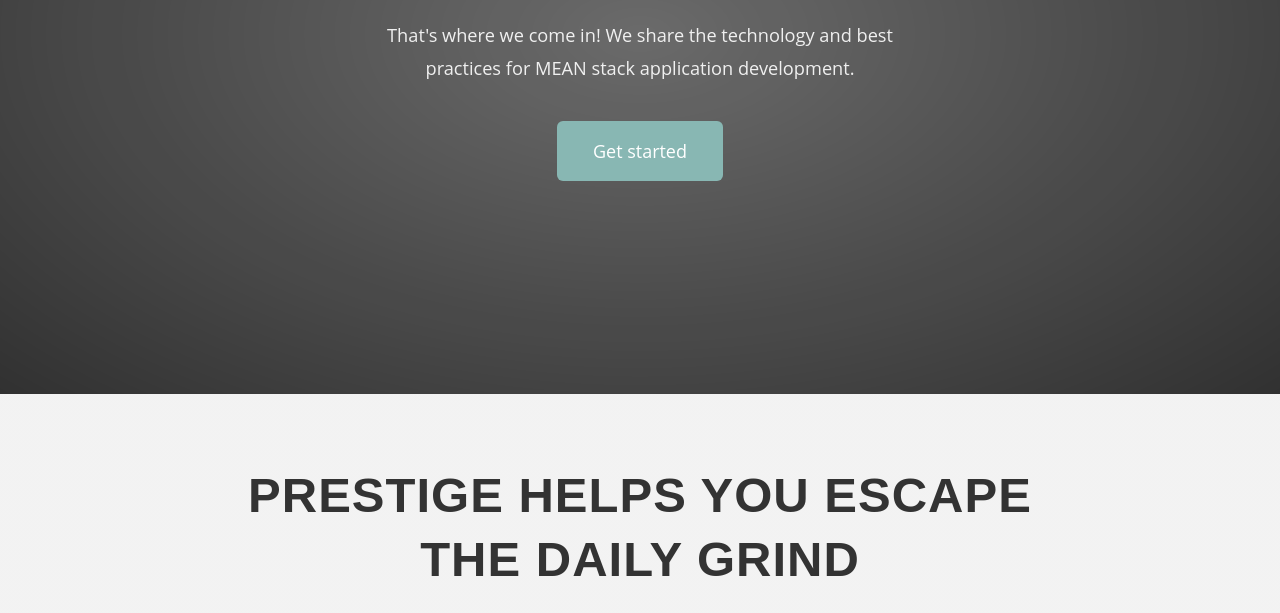
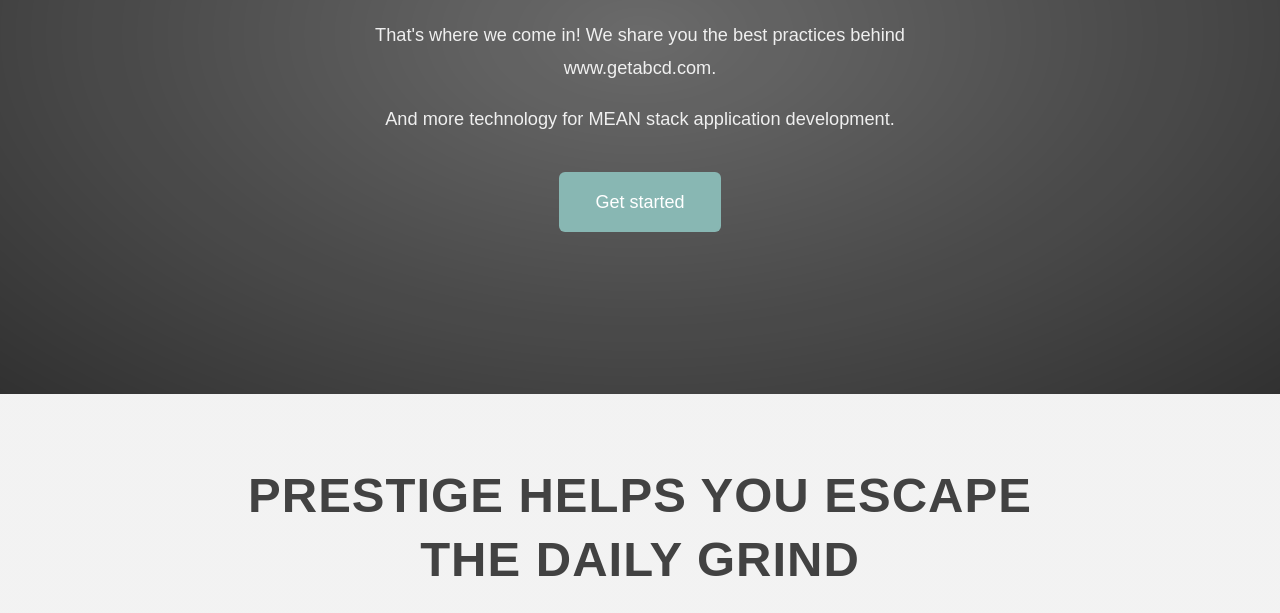
Before and after one commit to getabcd/getabcd.github.io, a plain HTML site: page index.html in a window 1280 px wide. Shown: the part 530-1143 px from the top of the page. Drawn offline with nearby package versions, Linux system fonts and the light colour scheme; no server answers; a web font is replaced by a local one.

Commit message:
modify css

```diff
--- a/index.html
+++ b/index.html
@@ -33,6 +33,17 @@
     <![endif]-->
 
     <script src="js/modernizr.custom.js"></script>
+    <style type="text/css">
+      /*http://diaosbook.com/Post/2013/12/9/bootstrap-3-usage-experience*/
+      h1, h2, h3, h4, h5, h6, .h1, .h2, .h3, .h4, .h5, .h6 {
+          font-family: "Microsoft YaHei UI", "Microsoft YaHei", "Arial", "Verdana", "Tahoma";
+          font-weight: 500;
+      }
+      body {
+          font-family: "Microsoft YaHei", "Arial", "Verdana", "Tahoma";
+          color: #424242;
+      }
+    </style>
   </head>
 
   <body>
@@ -110,7 +121,8 @@
               <div class="carousel-caption-center colour-white">
                 <h2>Ideas are easy.</h2>
                 <h1>Implementation is hard.</h1>
-                <p>That's where we come in! We share the technology and best practices for MEAN stack application development.</p>
+                <p>That's where we come in! We share you the best practices behind www.getabcd.com.</p>
+                <p>And more technology for MEAN stack application development.</p>
                 <p><a class="btn btn-lg btn-primary signup" href="#" role="button">Get started</a></p>
               </div>
             </div>
```
